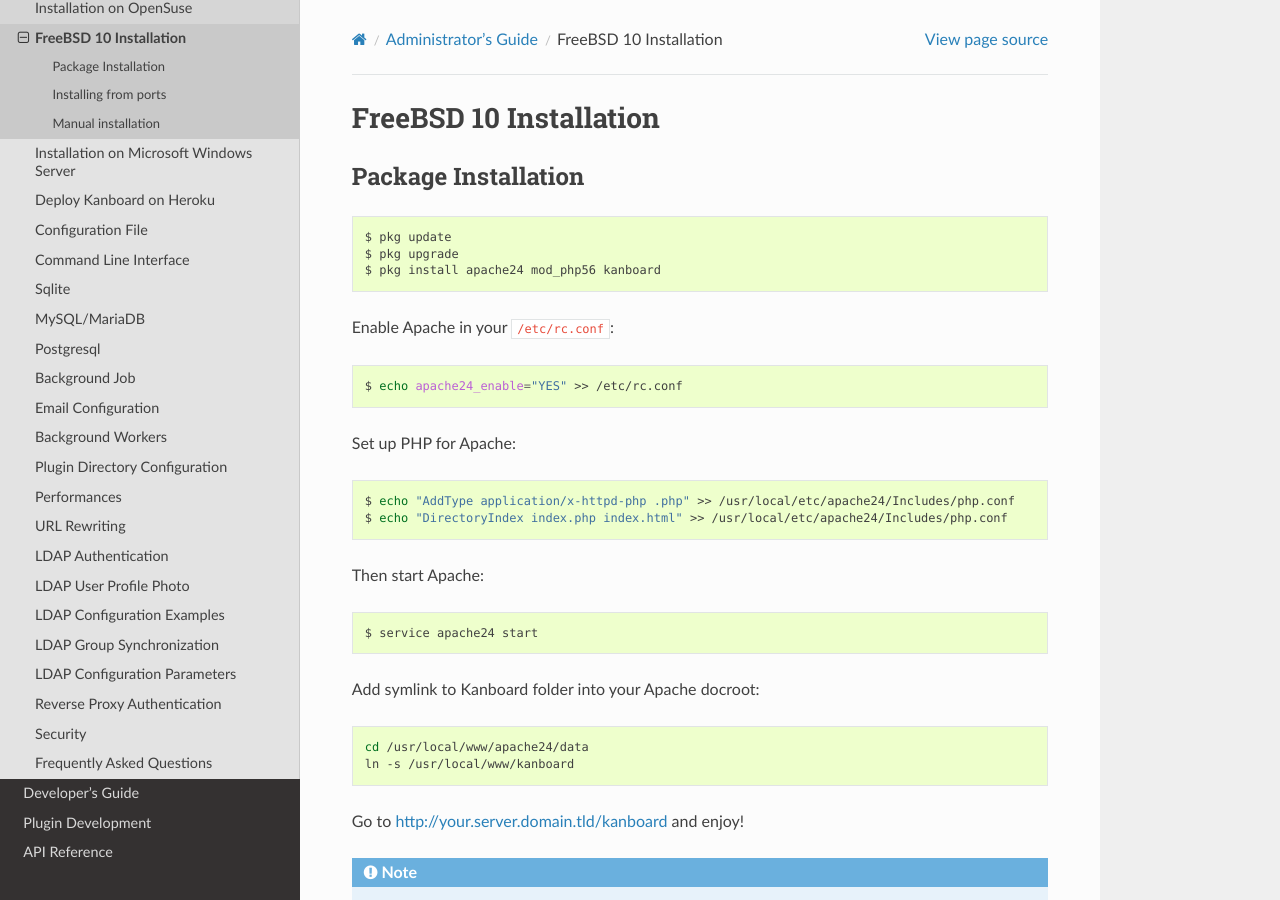
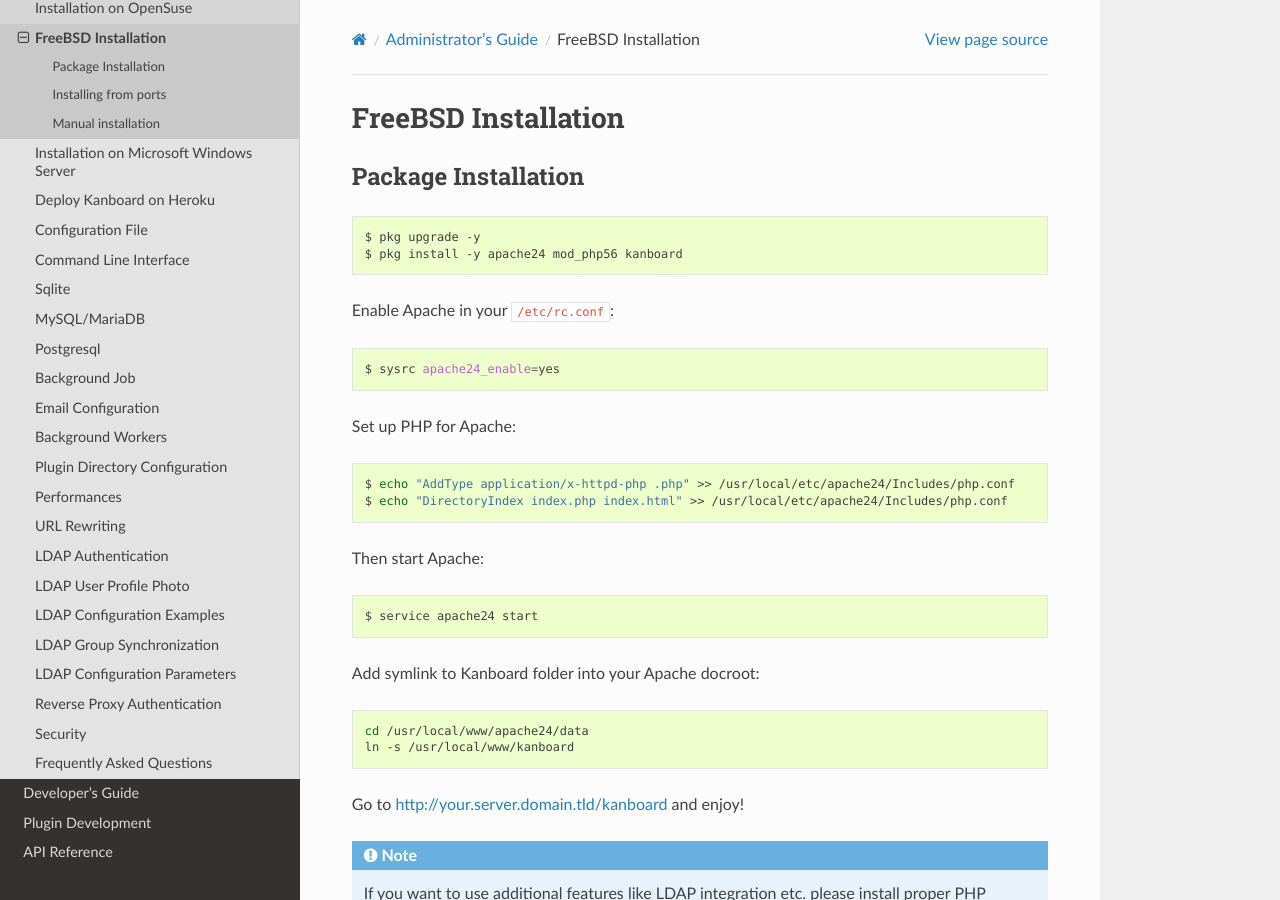
Before and after one commit to kanboard/documentation, a Sphinx documentation site: the page built from source/admin_guide/freebsd_installation.rst, in a window 1280 px wide and 900 px high. Built offline with Sphinx 7.4.7 and the Read the Docs theme 2.0.0, drawn with Linux system fonts in a browser that asks for light colours; some of the changed text lies outside the part shown.

Commit message:
more typical for freebsd (using the sysrc tool)

```diff
--- a/source/admin_guide/freebsd_installation.rst
+++ b/source/admin_guide/freebsd_installation.rst
@@ -1,4 +1,4 @@
-FreeBSD 10 Installation
+FreeBSD Installation
 =======================
 
 Package Installation
@@ -6,15 +6,14 @@
 
 .. code:: bash
 
-    $ pkg update
-    $ pkg upgrade
-    $ pkg install apache24 mod_php56 kanboard
+    $ pkg upgrade -y
+    $ pkg install -y apache24 mod_php56 kanboard
 
 Enable Apache in your ``/etc/rc.conf``:
 
 .. code:: bash
 
-    $ echo apache24_enable="YES" >> /etc/rc.conf
+    $ sysrc apache24_enable=yes
 
 Set up PHP for Apache:
 
@@ -80,7 +79,7 @@
 
 .. code:: bash
 
-    $ echo apache24_enable="YES" >> /etc/rc.conf
+    $ sysrc apache24_enable=yes
 
 Install mod_php for Apache:
 
```
